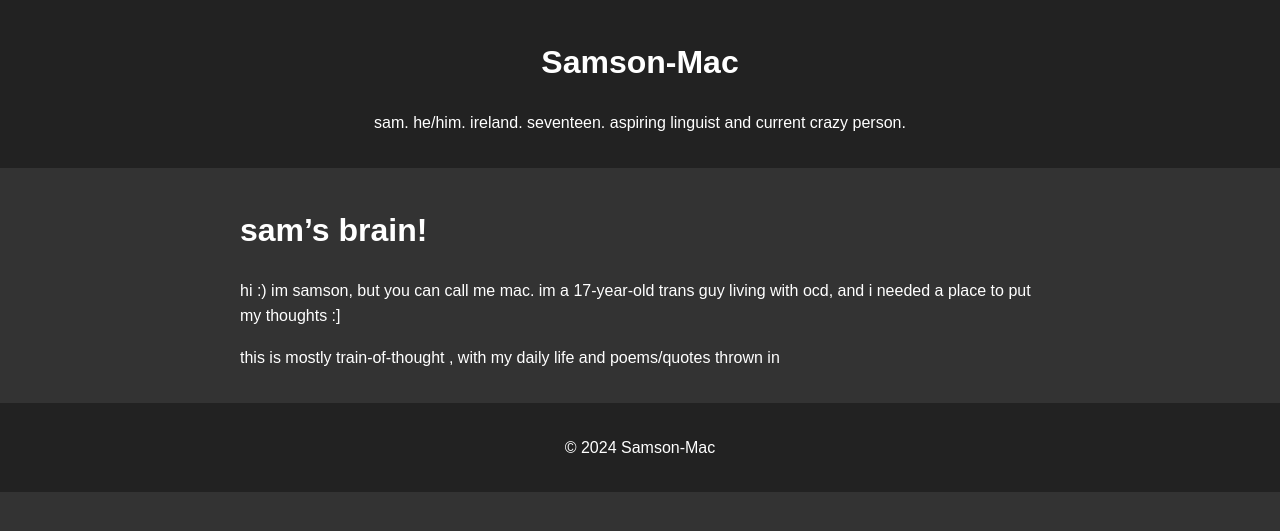
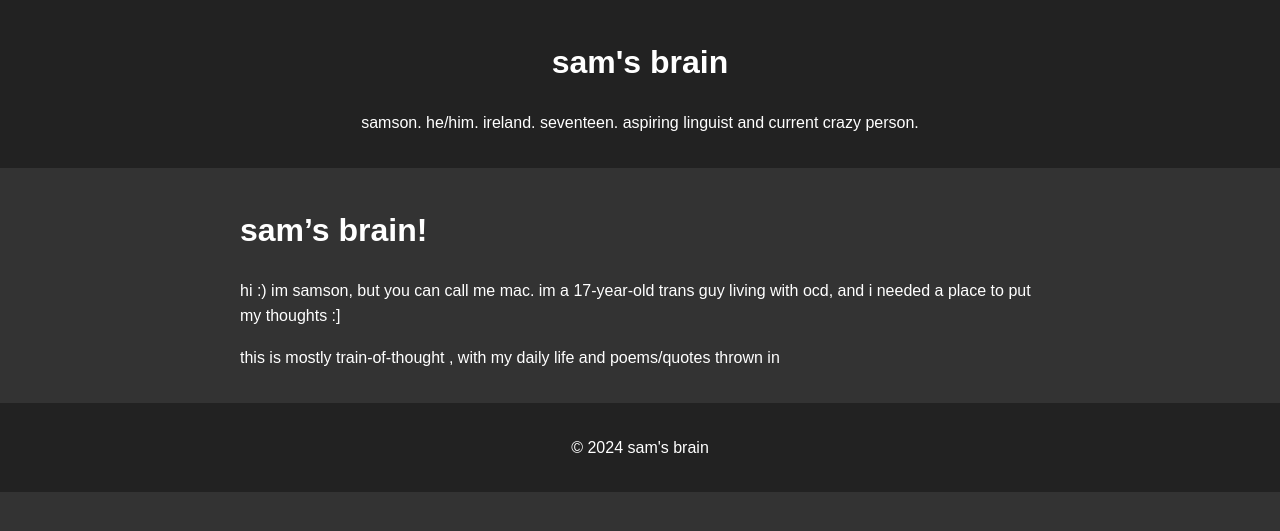
Before and after one commit to quinceypmorris/samson-mac, a Jekyll site: the page built from index.md, in a window 1280 px wide. Shown: the top 531 px of the page. Built offline with Jekyll 4.4.1, drawn with Linux system fonts in a browser that asks for light colours.

Commit message:
Update _config.yml

```diff
--- a/_config.yml
+++ b/_config.yml
@@ -1,5 +1,5 @@
-title: Samson-Mac
-description: sam. he/him. ireland. seventeen. aspiring linguist and current crazy person.
+title: sam's brain
+description: samson. he/him. ireland. seventeen. aspiring linguist and current crazy person.
 baseurl: "/samson-mac"
 url: "https://quinceypmorris.github.io"
 theme: minima
```
